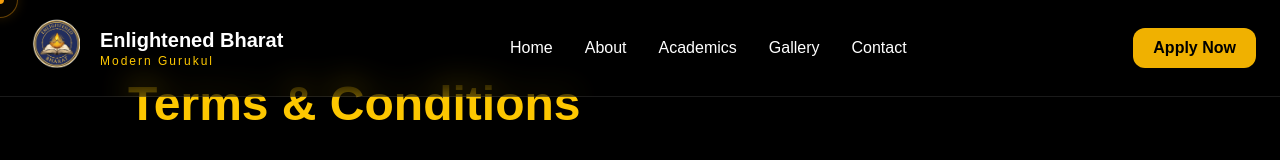
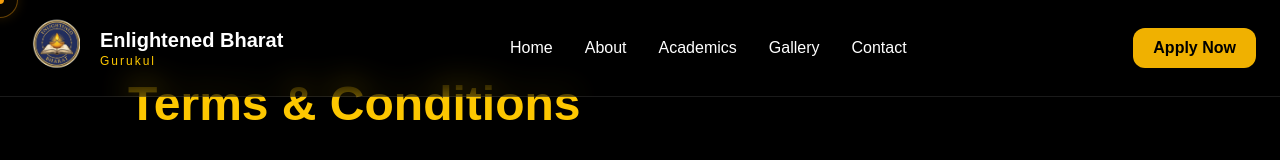
Before and after one commit to dunstomtechnologies/enlightened-bharat-school-website, a React (Vite) app: page /terms-and-conditions in a window 1280 px wide. Shown: the top 160 px of the page. Built offline with nearby package versions, Linux system fonts and the light colour scheme; no server answers.

Commit message:
Fix logo Bg clour

```diff
--- a/index.html
+++ b/index.html
@@ -2,7 +2,7 @@
 <html lang="en">
   <head>
     <meta charset="UTF-8" />
-    <link rel="icon" type="image/jpeg" href="/src/assets/logo.jpeg" />
+    <link rel="icon" type="image/jpeg" href="/src/assets/logo.png" />
     <meta name="viewport" content="width=device-width, initial-scale=1.0" />
     <title>Enlightened Bharat Gurukul</title>
     <meta
--- a/src/components/Footer.jsx
+++ b/src/components/Footer.jsx
@@ -42,7 +42,7 @@
 
 // Updated code
 
-import logo from "../assets/logo.jpeg";
+import logo from "../assets/logo.png";
 import { Link } from "react-router-dom";
 //import ScrollToTopButton from "./ScrollToTopButton";
 
--- a/src/components/Navbar.jsx
+++ b/src/components/Navbar.jsx
@@ -102,7 +102,7 @@
 import { useState } from "react";
 import { Link } from "react-router-dom";
 
-import logo from "../assets/logo.jpeg";
+import logo from "../assets/logo.png";
 
 function Navbar() {
   const [menuOpen, setMenuOpen] = useState(false);
@@ -127,7 +127,7 @@ function Navbar() {
             </h2>
 
             <p className="text-xs text-yellow-400 tracking-[2px]">
-              Modern Gurukul
+               Gurukul
             </p>
           </div>
         </Link>
--- a/src/pages/AdminLogin.jsx
+++ b/src/pages/AdminLogin.jsx
@@ -3,7 +3,7 @@ import { useAuth } from "../context/AuthContext"
 import { Navigate, Link, useNavigate } from "react-router-dom"
 import { Helmet } from "react-helmet-async"
 
-import logo from "../assets/logo.jpeg"
+import logo from "../assets/logo.png"
 
 function AdminLogin() {
 
--- a/src/pages/ForgotPassword.jsx
+++ b/src/pages/ForgotPassword.jsx
@@ -3,7 +3,7 @@ import { useAuth } from "../context/AuthContext"
 import { Navigate, Link } from "react-router-dom"
 import { Helmet } from "react-helmet-async"
 
-import logo from "../assets/logo.jpeg"
+import logo from "../assets/logo.png"
 
 function ForgotPassword() {
 
```
Also changed, not shown: src/assets/logo.jpeg (deleted), src/assets/logo.png (added).
